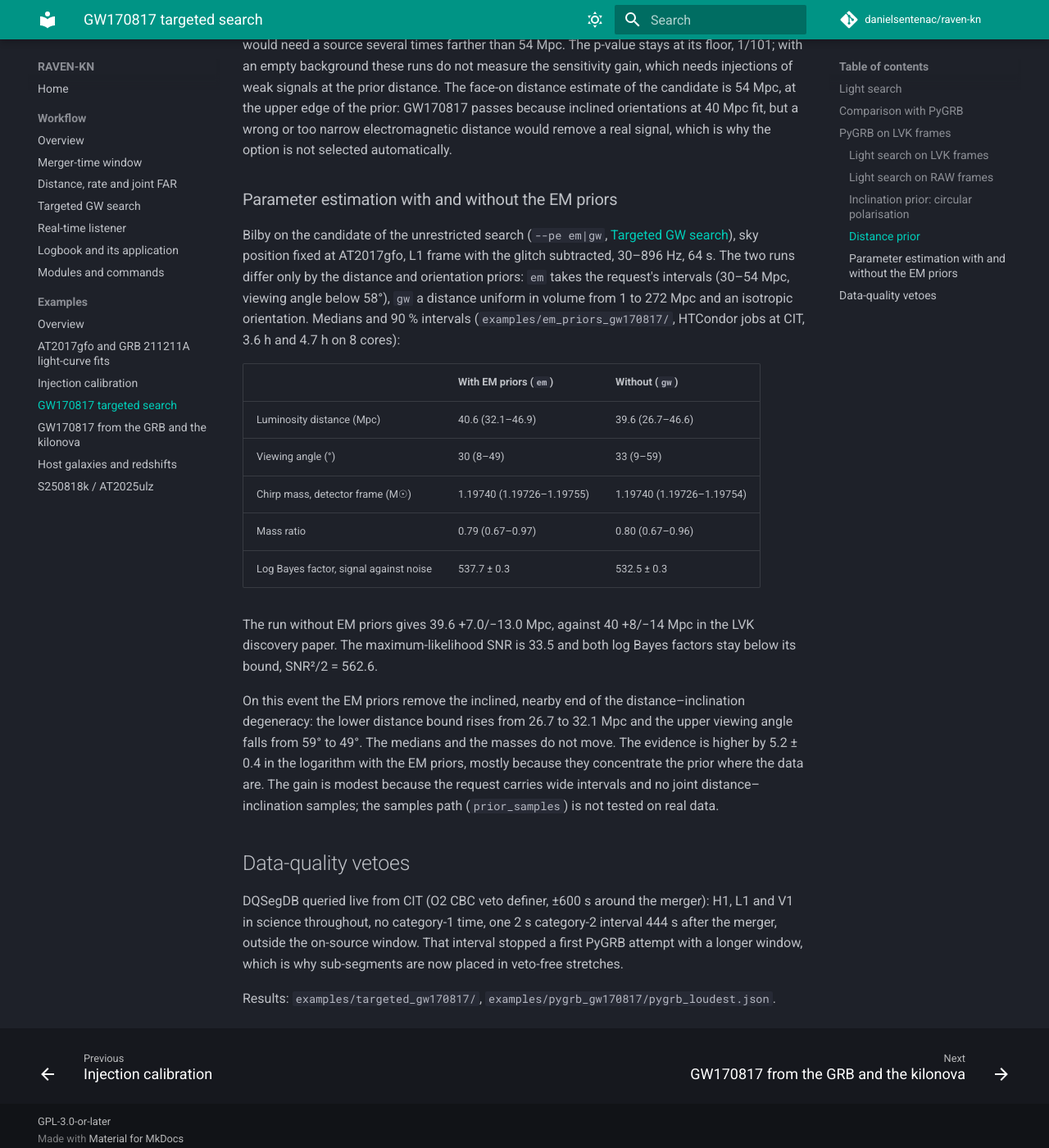
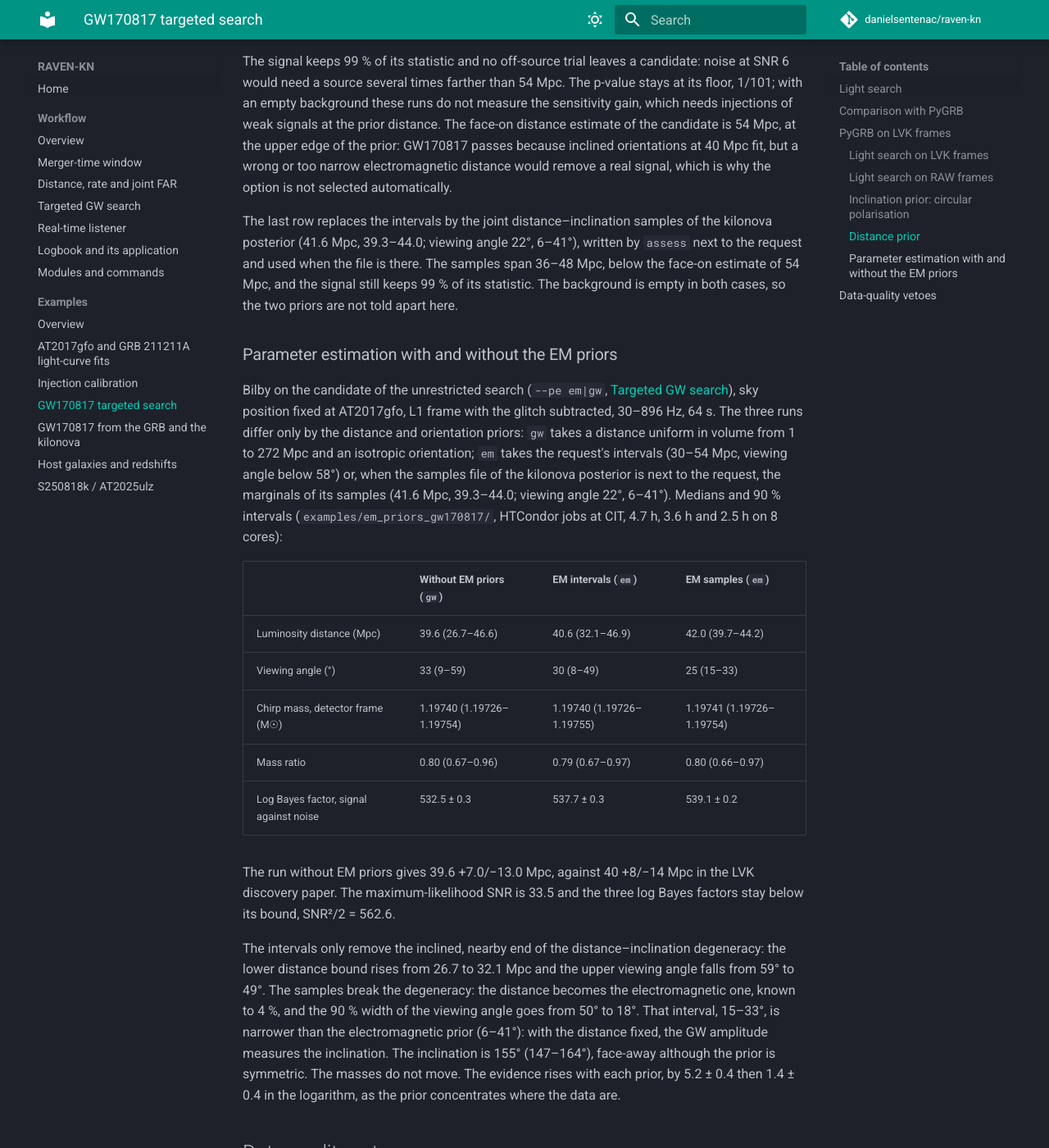
Before and after one commit to danielsentenac/raven-kn, an MkDocs documentation site: the page built from docs/examples/gw170817-search.md, in a window 1280 px wide and 1400 px high, scrolled down 6040 px. Shown: the whole window at 82% size. Built offline with MkDocs 1.6.1 and Material for MkDocs 9.7.7, drawn with Linux system fonts in a browser that asks for light colours; comment, search, counter and statistics services are not loaded; some of the changed text lies outside the part shown.

Commit message:
GW170817 with the joint distance-inclination samples: distance-prior search and parameter estimation
Co-Authored-By: Claude Fable 5.2 <noreply@anthropic.com>

```diff
--- a/docs/examples/gw170817-search.md
+++ b/docs/examples/gw170817-search.md
@@ -164,7 +164,8 @@ the candidates are ranked by the likelihood of a source at that distance and inc
 |---|---|---|---|---|
 | free (two polarisations) | 30.07 | 1.30 | 6.44 | 36 |
 | circular | 30.02 | 2.19 | 5.94 | 26 |
-| circular + distance prior | 29.79 | 2.19 | none | 0 |
+| circular + distance prior, intervals | 29.79 | 2.19 | none | 0 |
+| circular + distance prior, joint samples | 29.76 | 2.19 | none | 0 |
 
 The signal keeps 99 % of its statistic and no off-source trial leaves a candidate: noise at SNR 6 would
 need a source several times farther than 54 Mpc. The p-value stays at its floor, 1/101; with an empty
@@ -173,32 +174,41 @@ prior distance. The face-on distance estimate of the candidate is 54 Mpc, at the
 GW170817 passes because inclined orientations at 40 Mpc fit, but a wrong or too narrow electromagnetic
 distance would remove a real signal, which is why the option is not selected automatically.
 
+The last row replaces the intervals by the joint distance–inclination samples of the kilonova posterior
+(41.6 Mpc, 39.3–44.0; viewing angle 22°, 6–41°), written by `assess` next to the request and used when
+the file is there. The samples span 36–48 Mpc, below the face-on estimate of 54 Mpc, and the signal still
+keeps 99 % of its statistic. The background is empty in both cases, so the two priors are not told apart
+here.
+
 ### Parameter estimation with and without the EM priors
 
 Bilby on the candidate of the unrestricted search (`--pe em|gw`,
 [Targeted GW search](../targeted-search.md)), sky position fixed at AT2017gfo, L1 frame with the glitch
-subtracted, 30–896 Hz, 64 s. The two runs differ only by the distance and orientation priors: `em` takes
-the request's intervals (30–54 Mpc, viewing angle below 58°), `gw` a distance uniform in volume from 1 to
-272 Mpc and an isotropic orientation. Medians and 90 % intervals (`examples/em_priors_gw170817/`,
-HTCondor jobs at CIT, 3.6 h and 4.7 h on 8 cores):
+subtracted, 30–896 Hz, 64 s. The three runs differ only by the distance and orientation priors: `gw` takes
+a distance uniform in volume from 1 to 272 Mpc and an isotropic orientation; `em` takes the request's
+intervals (30–54 Mpc, viewing angle below 58°) or, when the samples file of the kilonova posterior is next
+to the request, the marginals of its samples (41.6 Mpc, 39.3–44.0; viewing angle 22°, 6–41°). Medians and
+90 % intervals (`examples/em_priors_gw170817/`, HTCondor jobs at CIT, 4.7 h, 3.6 h and 2.5 h on 8 cores):
 
-| | With EM priors (`em`) | Without (`gw`) |
-|---|---|---|
-| Luminosity distance (Mpc) | 40.6 (32.1–46.9) | 39.6 (26.7–46.6) |
-| Viewing angle (°) | 30 (8–49) | 33 (9–59) |
-| Chirp mass, detector frame (M☉) | 1.19740 (1.19726–1.19755) | 1.19740 (1.19726–1.19754) |
-| Mass ratio | 0.79 (0.67–0.97) | 0.80 (0.67–0.96) |
-| Log Bayes factor, signal against noise | 537.7 ± 0.3 | 532.5 ± 0.3 |
+| | Without EM priors (`gw`) | EM intervals (`em`) | EM samples (`em`) |
+|---|---|---|---|
+| Luminosity distance (Mpc) | 39.6 (26.7–46.6) | 40.6 (32.1–46.9) | 42.0 (39.7–44.2) |
+| Viewing angle (°) | 33 (9–59) | 30 (8–49) | 25 (15–33) |
+| Chirp mass, detector frame (M☉) | 1.19740 (1.19726–1.19754) | 1.19740 (1.19726–1.19755) | 1.19741 (1.19726–1.19754) |
+| Mass ratio | 0.80 (0.67–0.96) | 0.79 (0.67–0.97) | 0.80 (0.66–0.97) |
+| Log Bayes factor, signal against noise | 532.5 ± 0.3 | 537.7 ± 0.3 | 539.1 ± 0.2 |
 
 The run without EM priors gives 39.6 +7.0/−13.0 Mpc, against 40 +8/−14 Mpc in the LVK discovery paper.
-The maximum-likelihood SNR is 33.5 and both log Bayes factors stay below its bound, SNR²/2 = 562.6.
+The maximum-likelihood SNR is 33.5 and the three log Bayes factors stay below its bound, SNR²/2 = 562.6.
 
-On this event the EM priors remove the inclined, nearby end of the distance–inclination degeneracy: the
-lower distance bound rises from 26.7 to 32.1 Mpc and the upper viewing angle falls from 59° to 49°. The
-medians and the masses do not move. The evidence is higher by 5.2 ± 0.4 in the logarithm with the EM
-priors, mostly because they concentrate the prior where the data are. The gain is modest because the
-request carries wide intervals and no joint distance–inclination samples; the samples path
-(`prior_samples`) is not tested on real data.
+The intervals only remove the inclined, nearby end of the distance–inclination degeneracy: the lower
+distance bound rises from 26.7 to 32.1 Mpc and the upper viewing angle falls from 59° to 49°. The samples
+break the degeneracy: the distance becomes the electromagnetic one, known to 4 %, and the 90 % width of
+the viewing angle goes from 50° to 18°. That interval, 15–33°, is narrower than the electromagnetic
+prior (6–41°): with the distance fixed, the GW amplitude measures the inclination. The inclination is
+155° (147–164°), face-away although the prior is symmetric. The masses do not move. The evidence rises
+with each prior, by 5.2 ± 0.4 then 1.4 ± 0.4 in the logarithm, as the prior concentrates where the data
+are.
 
 ## Data-quality vetoes
 
```
Also changed, not shown: TODO.md (+7 -4 lines), examples/em_priors_gw170817/README.md (+7 -2 lines), 6 other files.
